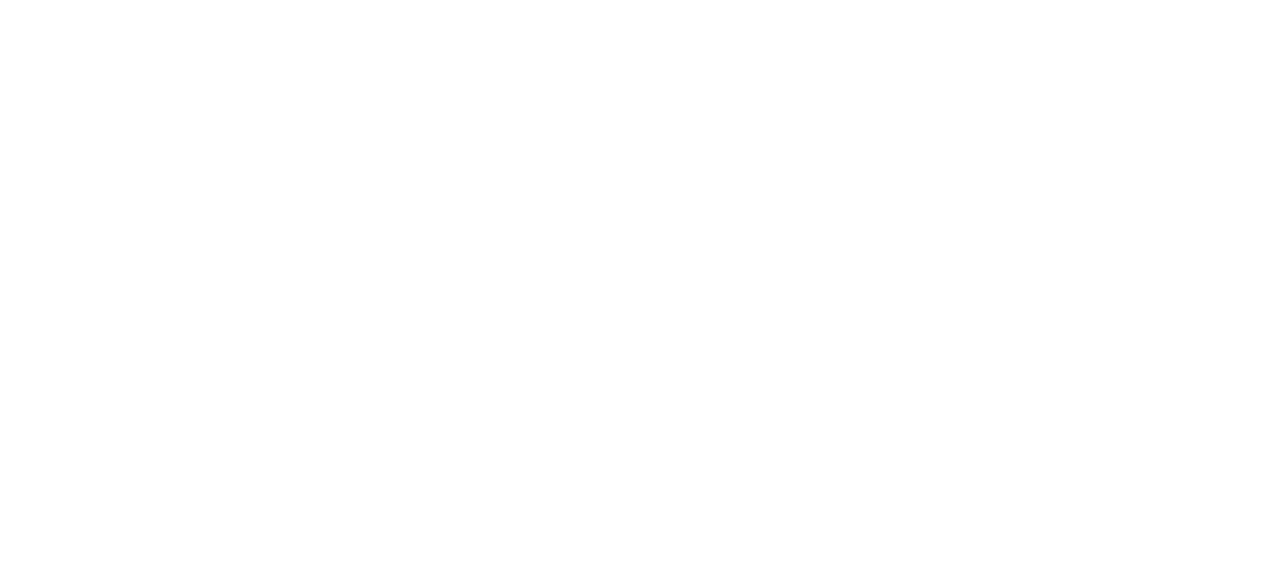
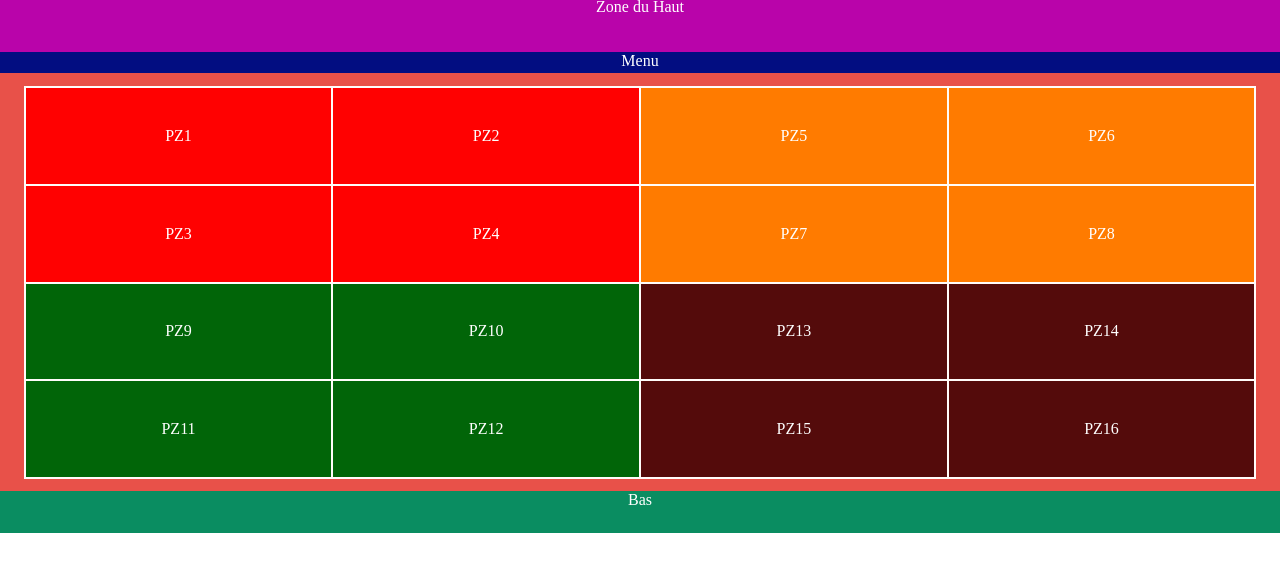
Before and after one commit to JeremyWiart/test, a plain HTML site: page figure_5/index.html in a window 1280 px wide. Drawn offline with Linux system fonts and the light colour scheme.

Commit message:
Fin exo figure 5

```diff
--- a/figure_5/index.css
+++ b/figure_5/index.css
@@ -0,0 +1,68 @@
+main{
+    text-align: center;
+    color: white;
+    display: flex;
+    flex-direction: column;
+    height: 520px;
+    margin-left: -10px;
+    margin-right: -10px;
+    margin-top: -10px;
+    background-color: rgb(232, 81, 73);
+}
+
+header.zh{
+    background-color: rgb(185, 4, 170);
+    height: 13%;
+}
+
+nav{
+    background-color:rgb(2, 13, 129);
+    width: 100%;
+    height: 5%;
+}
+
+
+div.cont{
+    display: flex;
+    justify-content: center;
+    width: 100%;
+    height: 100%;
+
+}
+
+
+table.tab_m{
+    background-color: rgba(255, 255, 253, 0.986);
+    width:96%;
+    height:94%;
+    margin-top:1%;
+
+}
+
+td.red{
+    background-color: rgb(255, 1, 1);
+    width: 25%;
+}
+
+td.ora{
+    background-color: rgb(255, 123, 0);
+    width: 25%;
+}
+
+td.gre{
+    background-color: rgb(1, 101, 8);
+    width: 25%;
+}
+
+td.bro{
+    background-color: rgb(84, 11, 11);
+    width: 25%;
+}
+
+footer{
+    background-color: rgb(10, 141, 97);
+    width: 100%;
+    height: 10%;
+    margin-bottom:-15px;
+
+}
--- a/figure_5/index.html
+++ b/figure_5/index.html
@@ -0,0 +1,27 @@
+<!DOCTYPE html>
+<html>
+<head>
+    <title>Figure 5</title>
+    <link rel="stylesheet" type="text/css" href="index.css" />
+</head>
+<body>
+   <main>
+
+        <header class="zh">Zone du Haut</header>
+        <nav>Menu</nav>
+            <div class="cont">
+
+                <table class="tab_m">
+                <tr><td class="red">PZ1</td><td class="red">PZ2</td><td class="ora">PZ5</td><td class="ora">PZ6</td></tr>
+                <tr><td class="red">PZ3</td><td class="red">PZ4</td><td class="ora">PZ7</td><td class="ora">PZ8</td></tr>
+                <tr><td class="gre">PZ9</td><td class="gre">PZ10</td><td class="bro">PZ13</td><td class="bro">PZ14</td></tr>
+                <tr><td class="gre">PZ11</td><td class="gre">PZ12</td><td class="bro">PZ15</td><td class="bro">PZ16</td></tr>
+
+
+                </table>
+
+            </div>
+         <footer>Bas</footer>
+    </main>
+</body>
+</html>
```
Also changed, not shown: index.html (+1 -0 lines).
